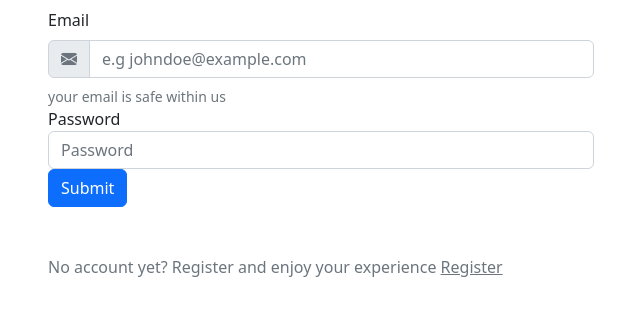
After one commit to RukshanPokharel/php_webshop_assignment, a PHP site: page /login.php in a window 1280 px wide. The commit adds this page. Shown: the top 326 px of the page, without its empty margins (319-959 px from the left). Run offline with PHP 8.4, Linux system fonts and the light colour scheme; some libraries are stand-ins or nearby versions.

Commit message:
login/logut implemented with session validation

```diff
--- a/db_functions.php
+++ b/db_functions.php
@@ -33,11 +33,26 @@ class dbCrudFunctions
         return $result;
     }
 
-    function registerUser($fullname, $address, $email, $contact, $password){
-        $result = mysqli_query($this->dbConnection, "INSERT INTO users(fullname, address, contact_no, email, password)
-                                values('".$fullname."','".$address."','".$contact."','".$email."','".$password."')") or die(mysqli_error());
+    function registerUser($fullname, $address, $email, $contact, $password, $userType){
+        $result = mysqli_query($this->dbConnection, "INSERT INTO users(fullname, address, contact_no, email, password, user_type)
+                                values('".$fullname."','".$address."','".$contact."','".$email."','".$password."','".$userType."')") or die(mysqli_error());
 
         return $result;
+    }
+
+    function LoginUser($email, $password){
+        $result = mysqli_query($this->dbConnection,
+            "SELECT * FROM users WHERE email = '".$email."' AND password = '".$password."'"
+        )
+        or die(mysqli_error($this->dbConnection));
+
+        //Initialize the storage array
+        $results = array();
+        //loop through the results
+        while ($row = mysqli_fetch_array($result, MYSQLI_ASSOC)){ //MYSQLI_NUM returns the array index which is number whereas MYSQLI_ASSOC returns the associative array index which is column_name of database.
+            array_push($results, $row);
+        }
+        return $results;
     }
 
     function addProduct($product_name, $price, $image, $description){
--- /dev/null
+++ b/login.php
@@ -0,0 +1,129 @@
+<?php
+session_start();
+include_once 'db_functions.php';
+$db_action = new dbCrudFunctions();
+
+//form fields
+$email = null;
+$password = null;
+$error_msg_login = null;
+$success_message_login = null;
+
+if ($_SERVER["REQUEST_METHOD"] == "POST") {
+    if (empty($_POST['email'])){
+        $error_msg_login = 'you must enter an email';
+    }else{
+        $isEmailValid = validateEmailPattern(trim($_POST['email']));
+        if (empty($isEmailValid)){
+            $email = $_POST['email'];
+        }
+        else{
+            $error_msg_login = $isEmailValid;
+        }
+    }
+
+
+    if (empty($_POST['password'])){
+        $error_msg_login = 'you must enter a password';
+    }else{
+        $password = $_POST['password'];
+    }
+
+    if (empty($error_msg_login)) {
+        $login_user = $db_action->LoginUser($email, $password);
+        if ($login_user) {
+            foreach ($login_user as $user){
+                $_SESSION['login-type'] = $user['user_type'];
+            }
+            $success_message_login = "Login has been successful";
+            $_SESSION['login'] = true; // setting the login session value after successful login.
+            header("Location:home.php"); // redirecting to home page after successful login.
+
+        } else {
+            $error_msg_login = "Login failed. Please try again";
+        }
+    }
+
+}
+
+function validateEmailPattern($email){
+    // reg-ex validation pattern for email
+    $email_pattern = "^[_a-z0-9-]+(\.[_a-z0-9-]+)*@[a-z0-9-]+(\.[a-z0-9-]+)*(\.[a-z]{2,3})$^";
+
+    if( !preg_match ($email_pattern, $email) ){
+       return "Invalid email";
+    }
+    else{
+        return '';
+    }
+}
+
+?>
+
+<!doctype html>
+<html lang="en">
+<head>
+    <meta charset="UTF-8">
+    <meta name="viewport"
+          content="width=device-width, user-scalable=no, initial-scale=1.0, maximum-scale=1.0, minimum-scale=1.0">
+    <meta http-equiv="X-UA-Compatible" content="ie=edge">
+    <title>Login</title>
+    <!-- Font Awesome icons (free version)-->
+    <script src="https://use.fontawesome.com/releases/v6.1.0/js/all.js" crossorigin="anonymous"></script>
+    <!-- bootstrap icons -->
+    <link rel="stylesheet" href="https://cdn.jsdelivr.net/npm/bootstrap-icons@1.5.0/font/bootstrap-icons.css">
+    <!-- using cdn link for bootstrap -->
+    <link href="https://cdn.jsdelivr.net/npm/bootstrap@5.2.2/dist/css/bootstrap.min.css" rel="stylesheet" integrity="sha384-Zenh87qX5JnK2Jl0vWa8Ck2rdkQ2Bzep5IDxbcnCeuOxjzrPF/et3URy9Bv1WTRi" crossorigin="anonymous">
+
+</head>
+<body>
+
+
+<div class="container-lg">
+    <div class="row justify-content-center">
+        <div class="col-lg-6">
+
+            <?php
+            //login validation messages
+            if(!empty($success_message_login)){
+                echo "<span class='text-xs text-success'>".$success_message_login."</span>";
+            }
+            if (!empty($error_msg_login)){
+                echo "<span class='text-xs text-danger'>".$error_msg_login."</span>";
+            }
+            ?>
+
+            <form class="mt-2" action="<?php echo htmlspecialchars($_SERVER['PHP_SELF']); ?>" method="post">
+
+                <label for="email" class="form-label">Email</label>
+                <div class="input-group mb-2">
+                      <span class="input-group-text">
+                        <i class="bi bi-envelope-fill text-secondary"></i>
+                      </span>
+                    <input type="email" class="form-control" name="email" placeholder="e.g johndoe@example.com" id="email" aria-describedby="inputemailHelp">
+                </div>
+                <div id="inputemailHelp" class="form-text">your email is safe within us</div>
+
+                <div class="form-group">
+                    <label for="password">Password</label>
+                    <input type="password" class="form-control" id="password" name="password" placeholder="Password">
+                </div>
+
+                <button type="submit" class="btn btn-primary">Submit</button>
+            </form>
+
+            <div class="my-5 text-muted">
+                No account yet? Register and enjoy your experience
+                <a class="text-muted" href="register.php">
+                    Register
+                </a>
+            </div>
+
+        </div>
+    </div>
+</div>
+
+
+
+</body>
+</html>
--- /dev/null
+++ b/logout.php
@@ -0,0 +1 @@
+<?php
```
Also changed, not shown: admin.php (+42 -6 lines), carts.php (+8 -29 lines), home.php (+27 -5 lines), products.php (+15 -0 lines), register.php (+16 -2 lines).
